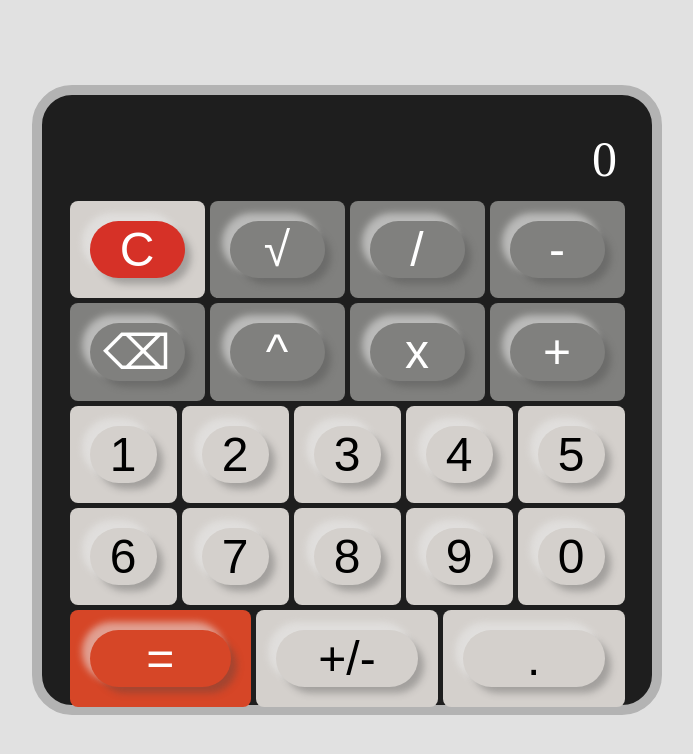
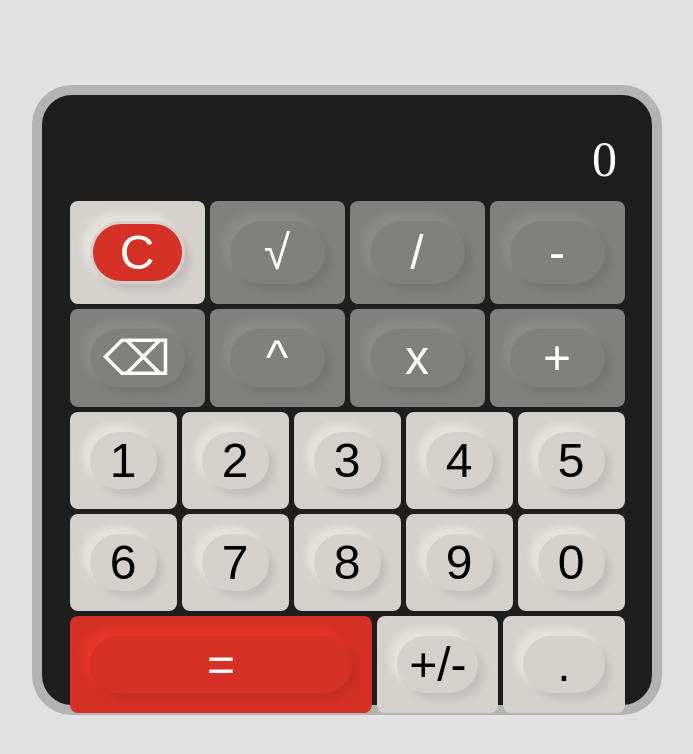
Before and after one commit to LordofGhost/Calculator, a plain HTML site: page index.html in a window 1280 px wide. Shown: the whole page, without its empty margins (293-986 px from the left). Drawn offline with Linux system fonts and the light colour scheme; a web font is replaced by a local one.

Commit message:
ui improvements

```diff
--- a/style.css
+++ b/style.css
@@ -1,5 +1,4 @@
 :root {
-    --orange: #d64627;
     --red: #d63127;
     --light: #d4d0cc;
     --grey-light: #80807e;
@@ -7,6 +6,7 @@
     --dark: #1e1e1e;
 
     --font-size-numpad: 3rem;
+    --font-size-numpad-pressed: 2.9rem;
     --font-size-display-big: 5rem;
     --font-size-display-small: 2rem;
 }
@@ -43,6 +43,8 @@ body {
     color: white;
 }
 
+/* Buttons */
+
 #keypad {
     flex: 3 1 0;
     display: flex;
@@ -58,7 +60,6 @@ body {
 .keypad-row > div {
     flex: 1;
     border-radius: 8px;
-    border: none;
     margin: 2.5px;
     display: flex;
 }
@@ -69,34 +70,81 @@ body {
     border-radius: 100px;
     border: none;
     font-size: var(--font-size-numpad);
-    box-shadow: 7px 7px 7px -1px rgba(67, 67, 67, 0.34),
-                -7px -7px 7px 1px rgba(235, 235, 235, 0.55);
 }
 
 .keypad-row > div > button:active {
-    box-shadow: inset 7px 7px 7px -1px rgba(67, 67, 67, 0.34),
-                inset -7px -7px 7px 1px rgba(235, 235, 235, 0.55);
+    font-size: var(--font-size-numpad-pressed);
+}
+
+/* Buttons - Number */
+
+div.numberdiv > button {
+    box-shadow: 7px 7px 7px -1px #c3bfbc,
+                -7px -7px 7px 1px #e5e1dc;
+}
+
+div.numberdiv > button:active {
+    box-shadow: inset 7px 7px 7px -1px #c3bfbc,
+                inset -7px -7px 7px 1px #e5e1dc;
 }
 
 div.numberdiv, div.numberdiv > button {
     background-color: var(--light);
 }
 
-div.equaldiv, div.equaldiv > button {
-    background-color: var(--orange);
-    color: white;
+/* Buttons - Operants */
+
+div.operantdiv > button {
+    box-shadow: 7px 7px 7px -1px #767674,
+                -7px -7px 7px 1px #8a8a88;
 }
 
-div.cleardiv {
-    background-color: var(--light);
-}
-
-div.cleardiv > button {
-    background-color: var(--red);
-    color: white;
+div.operantdiv > button:active {
+    box-shadow: inset 7px 7px 7px -1px #767674,
+                inset -7px -7px 7px 1px #8a8a88;
 }
 
 div.operantdiv, div.operantdiv > button {
     background-color: var(--grey-light);
     color: white;
 }
+
+/* Buttons - Equal */
+
+div.equaldiv > button {
+    box-shadow: 7px 7px 7px -1px #c52d24,
+                -7px -7px 7px 1px #e7352a;
+}
+
+div.equaldiv > button:active {
+    box-shadow: inset 7px 7px 7px -1px #c52d24,
+                inset -7px -7px 7px 1px #e7352a;
+}
+
+div.equaldiv, div.equaldiv > button {
+    background-color: var(--red);
+    color: white;
+}
+
+div.equaldiv {
+    flex: 2.5 1 0;
+}
+
+/* Buttons - Clear */
+
+div.cleardiv > button {
+    box-shadow: 7px 7px 7px -1px #c3bfbc,
+                -7px -7px 7px 1px #e5e1dc;
+    background-color: var(--red);
+    border: 3px solid #d4d0cc;
+    color: white;
+}
+
+div.cleardiv > button:active {
+    box-shadow: inset 7px 7px 7px -1px #c52d24,
+                inset -7px -7px 7px 1px #e7352a;
+}
+
+div.cleardiv {
+    background-color: var(--light);
+}
```
Also changed, not shown: 1 other file.
